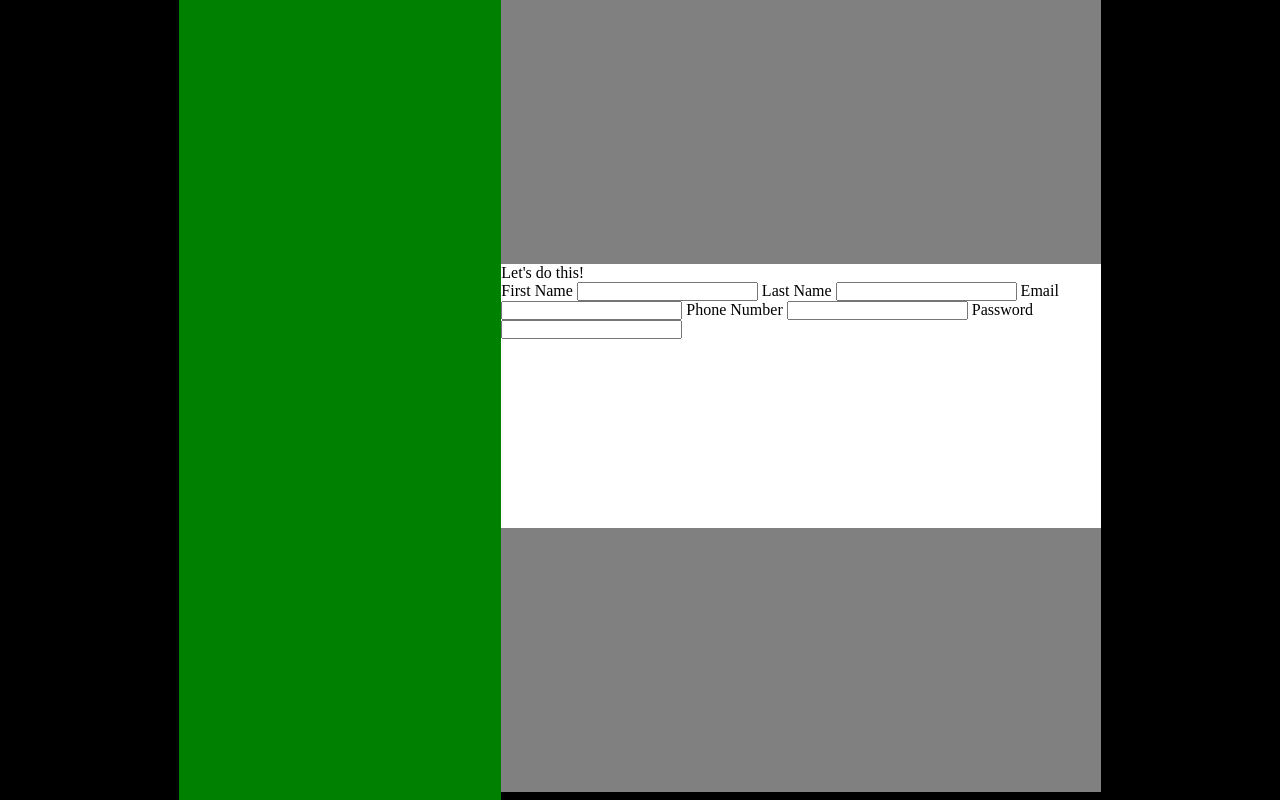
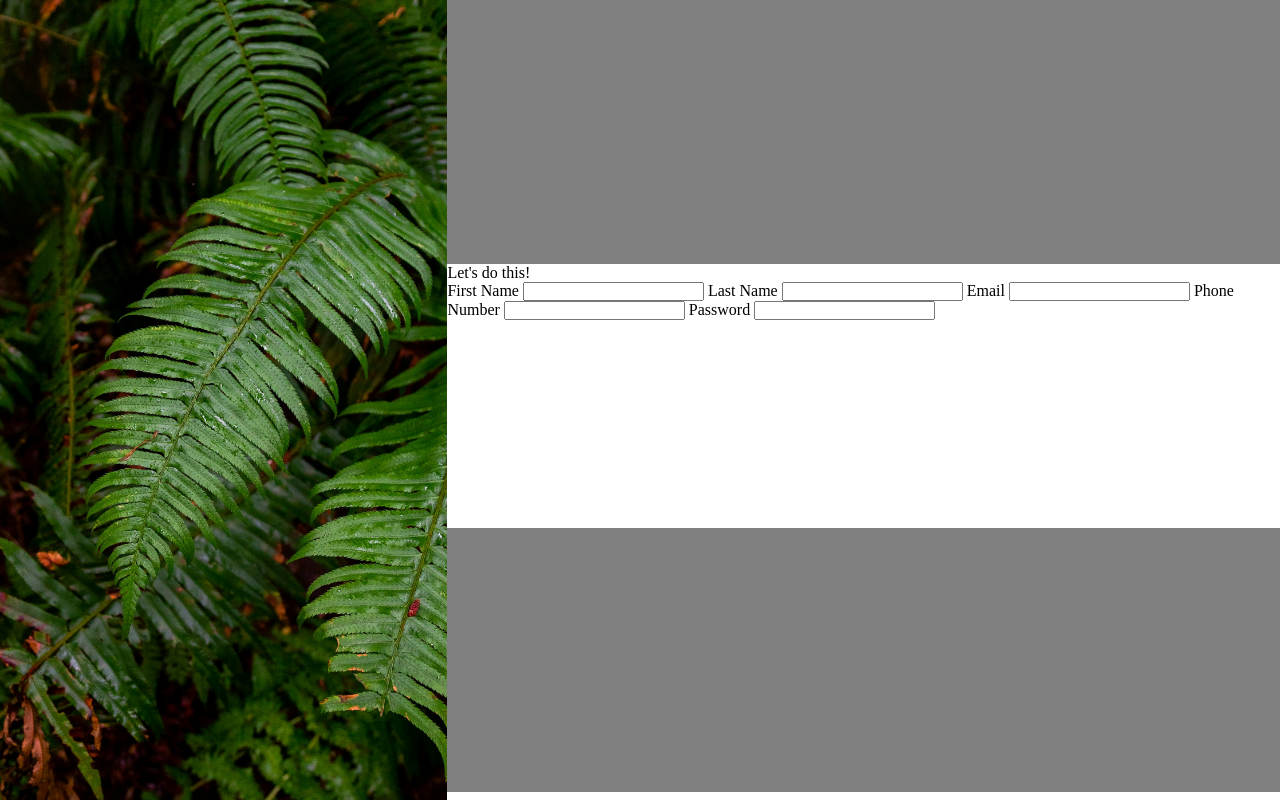
Before and after one commit to ldonald1/sign-up-form, a plain HTML site: page index.html in a window 1280 px wide. Drawn offline with Linux system fonts and the light colour scheme.

Commit message:
Fix layout and add image
Fixed layout of website to remove black borders
and added background image to left portion of
page.

```diff
--- a/styles.css
+++ b/styles.css
@@ -9,20 +9,21 @@ body{
 }
 
 body{
-    background-color: black;
     display: flex;
     justify-content: center;
 }
 
 .main-container{
     display: flex;
-    width: 72%;
+    width: 100%;
     height: 100%;
 }
 
 .container1{
     width: 36%;
     background-color: green;
+    background-image: url("./images/halie-west-25xggax4bSA-unsplash.jpg");
+    background-size: cover;
 }
 
 .container2{
```
Also changed, not shown: images/halie-west-25xggax4bSA-unsplash.jpg (added).
